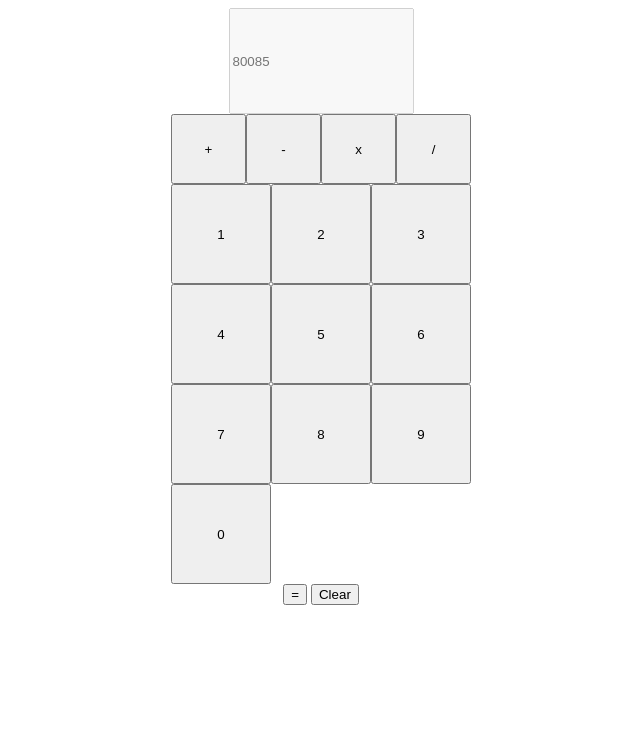
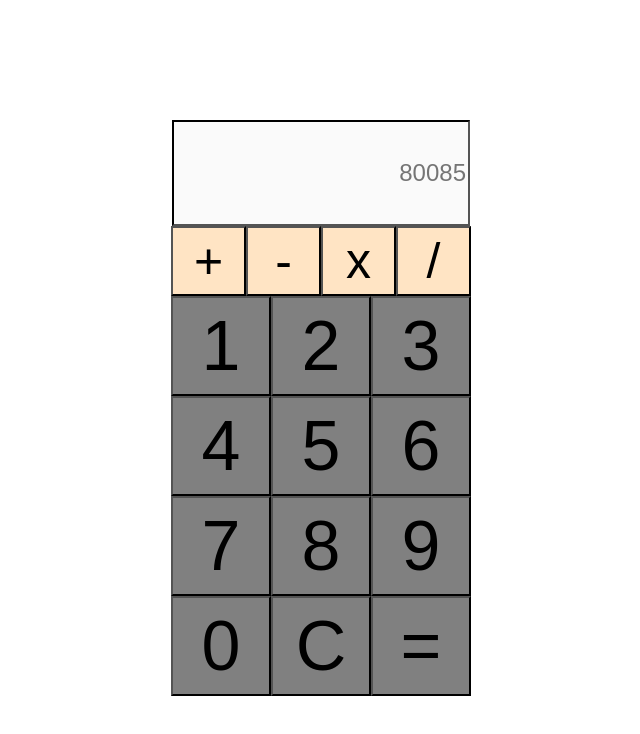
Before and after one commit to RobertFontan/js-calculator, a plain HTML site: page index.html in a window 1280 px wide. Shown: the whole page, without its empty margins (319-959 px from the left). Drawn offline with Linux system fonts and the light colour scheme.

Commit message:
Function Done

```diff
--- a/index.html
+++ b/index.html
@@ -17,24 +17,27 @@
         <button id="multiply">x</button>
         <button id="divide">/</button>
     </div>
-    <div class="digits-container">
-        <button id="1">1</button>
-        <button id="2">2</button>
-        <button id="3">3</button>
-        <button id="4">4</button>
-        <button id="5">5</button>
-        <button id="6">6</button>
-        <button id="7">7</button>
-        <button id="8">8</button>
-        <button id="9">9</button>
-        <button id="0">0</button>
+    <div class="main-content">
+        <div class="digits-container">
+            <button class='digit' id="1">1</button>
+            <button class='digit' id="2">2</button>
+            <button class='digit' id="3">3</button>
+            <button class='digit' id="4">4</button>
+            <button class='digit' id="5">5</button>
+            <button class='digit' id="6">6</button>
+            <button class='digit' id="7">7</button>
+            <button class='digit' id="8">8</button>
+            <button class='digit' id="9">9</button>
+            <button class='digit' id="0">0</button>
+            <button id="clear">C</button>
+            <button id="equals">=</button>
+        </div>
+
+        <!-- <div class="keys">
+            <button id="clear">Clear</button>
+            <button id="equals">=</button>
+        </div> -->
     </div>
-
-    <div class="keys">
-        <button id="equals">=</button>
-        <button id="clear">Clear</button>
-    </div>
-
 
 <script src="index.js"></script>
 </body>
--- a/index.js
+++ b/index.js
@@ -39,23 +39,25 @@ function operator(op, num1, num2){
         }
         default:{
             console.log(op)
-            alert('Invalid Operator')
+            alert('Invalid')
         }
     }
 }
 
 const digitContainer = document.querySelector('.digits-container')
-const digits = Array.from(digitContainer.querySelectorAll('button'))
+const digits = Array.from(digitContainer.querySelectorAll('.digit'))
 const display = document.querySelector('#number-display')
 
 digits.forEach(digit => digit.addEventListener('click', addToDisplay))
 
 function addToDisplay(e){
+    if(firstNum != undefined){
+        if(firstNum == display.value){
+            display.value = ''
+        }
+    }
     var num = Number(e.target.getAttribute('id'))
     console.log('operation is: ' + operation)
-    if(operation != undefined){
-        display.value = '' // if operation is defined
-    }
     console.log('num value is: ' + num)
     display.value = display.value + num
     console.log('display value: ' + display.value)
@@ -100,6 +102,14 @@ function doOperation(e){
     catch (error){
         console.error(error)
     }
+    if(finalNum == 'Infinity'){
+        if(secondNum == 0 && operation == '/'){
+            alert('You must be out of your mind')
+        }
+        alert('ERROR')
+        resetCalc()
+    }
+
     console.log('finalNum is: ' + finalNum)
     display.value = finalNum
     resetCalc()
--- a/style.css
+++ b/style.css
@@ -1,17 +1,35 @@
 body{
     display: flex;
+    height: 100vh;
     justify-content: center;
     align-items: center;
     flex-direction: column;
 }
+
 .display{
     display: flex;
-    align-items: flex-end;
-    justify-content: flex-end;
+    align-items: center;
+    justify-content: center;
+
+
 }
 
 input{
+    text-align: right;
+    color: black;
+    font-size: x-large;
+    width: 290px;
     height: 100px;
+    border-color: black;
+}
+
+.main-content{
+    display: grid;
+    grid-template-columns: auto auto;
+}
+.keys{
+    display: flex;
+    flex-direction: row;
 }
 
 .digits-container{
@@ -24,6 +42,8 @@ input{
 .digits-container button{
     height: 100px;
     width: 100px;
+    font-size: 70px;
+    background-color: grey;
 }
 
 
@@ -33,6 +53,12 @@ input{
     width: 400px;
 }
 .function-container button{
+    display: flex;
+    justify-content: center;
+    align-items: center;
+    color: black;
+    background-color: bisque;
+    font-size: 50px;
     width: 75px;
     height: 70px;
 }
```
